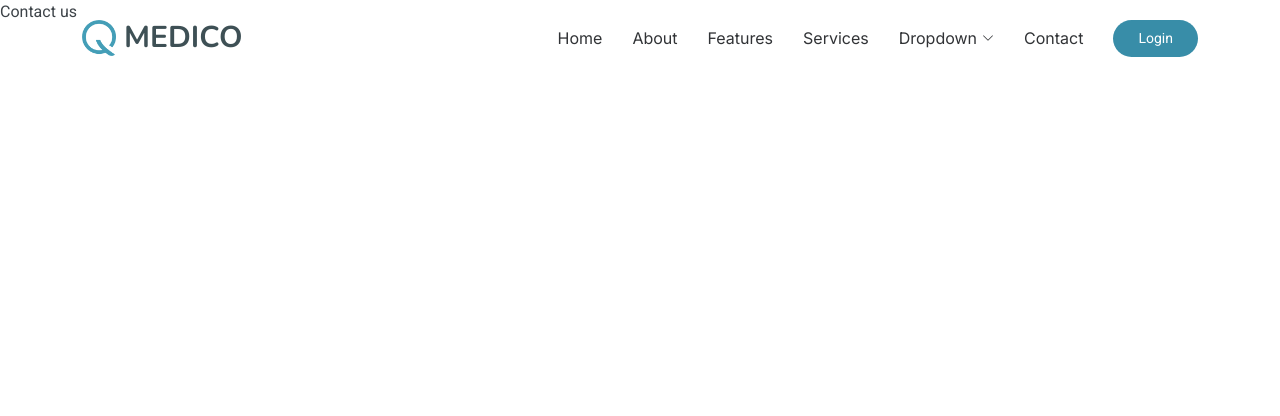
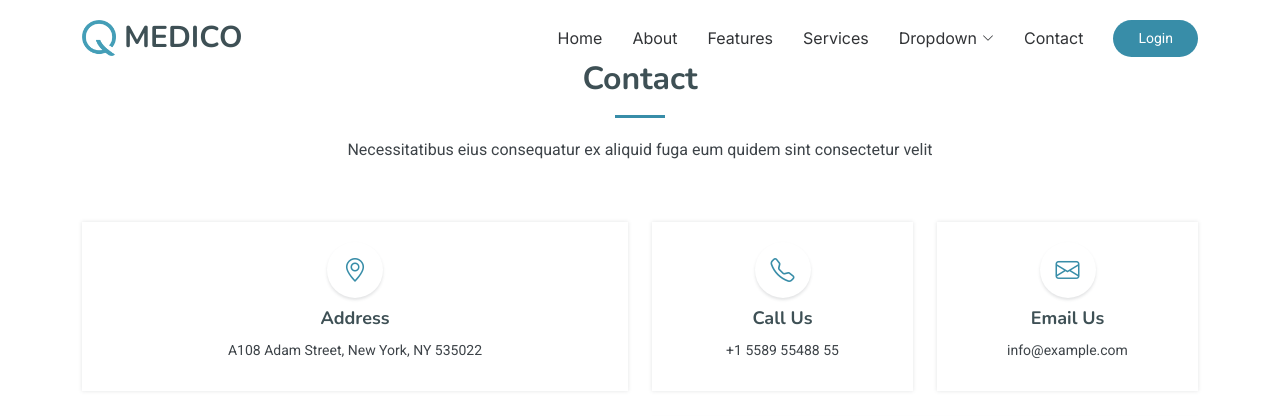
Before and after one commit to arjunmk4u/hospital-management, a Django app: template city_hospital/templates/contact.html in a window 1280 px wide. Shown: the top 416 px of the page. Before the commit the page ends 57 px from the top, so only its background shows below. Run offline with Django 3.2, Linux system fonts and the light colour scheme; the template is opened without the code that fills it, so the values that code supplies are empty; some libraries are stand-ins or nearby versions.

Commit message:
changed base template, contact template, index template

```diff
--- a/city_hospital/templates/base.html
+++ b/city_hospital/templates/base.html
@@ -53,8 +53,8 @@
 
       <nav id="navmenu" class="navmenu">
         <ul>
-          <li><a href="{% url 'home' %}" class="">Home</a></li>
-          <li><a href="#about">About</a></li>
+          <li><a href="{% url 'home' %}#hero" class="">Home</a></li>
+          <li><a href="{% url 'home' %}#about">About</a></li>
           <li><a href="#features">Features</a></li>
           <li><a href="#services">Services</a></li>
           <li class="dropdown"><a href="#"><span>Dropdown</span> <i class="bi bi-chevron-down toggle-dropdown"></i></a>
@@ -74,7 +74,7 @@
               <li><a href="#">Dropdown 4</a></li>
             </ul>
           </li>
-          <li><a href="#contact">Contact</a></li>
+          <li><a href="{% url 'contact' %}">Contact</a></li>
         </ul>
         <i class="mobile-nav-toggle d-xl-none bi bi-list"></i>
       </nav>
--- a/city_hospital/templates/contact.html
+++ b/city_hospital/templates/contact.html
@@ -1,7 +1,88 @@
-{% extends "base.html" %}
+{% extends 'base.html' %}
+{% load static%}
 
 {%block title%} Contact {%endblock%}
 
 {%block content%}
-Contact us
+  <!-- Contact Section -->
+  <section id="contact" class="contact section">
+
+    <!-- Section Title -->
+    <div class="container section-title" >
+      <h2>Contact</h2>
+      <p>Necessitatibus eius consequatur ex aliquid fuga eum quidem sint consectetur velit</p>
+    </div><!-- End Section Title -->
+
+    <div class="container"  data-aos-delay="100">
+
+      <div class="row gy-4">
+
+        <div class="col-lg-6">
+          <div class="info-item d-flex flex-column justify-content-center align-items-center"  data-aos-delay="200">
+            <i class="bi bi-geo-alt"></i>
+            <h3>Address</h3>
+            <p>A108 Adam Street, New York, NY 535022</p>
+          </div>
+        </div><!-- End Info Item -->
+
+        <div class="col-lg-3 col-md-6">
+          <div class="info-item d-flex flex-column justify-content-center align-items-center"  data-aos-delay="300">
+            <i class="bi bi-telephone"></i>
+            <h3>Call Us</h3>
+            <p>+1 5589 55488 55</p>
+          </div>
+        </div><!-- End Info Item -->
+
+        <div class="col-lg-3 col-md-6">
+          <div class="info-item d-flex flex-column justify-content-center align-items-center"  data-aos-delay="400">
+            <i class="bi bi-envelope"></i>
+            <h3>Email Us</h3>
+            <p>info@example.com</p>
+          </div>
+        </div><!-- End Info Item -->
+
+      </div>
+
+      <div class="row gy-4 mt-1">
+        <div class="col-lg-6"  data-aos-delay="300">
+          <iframe src="https://www.google.com/maps/embed?pb=!1m14!1m8!1m3!1d48389.78314118045!2d-74.006138!3d40.710059!3m2!1i1024!2i768!4f13.1!3m3!1m2!1s0x89c25a22a3bda30d%3A0xb89d1fe6bc499443!2sDowntown%20Conference%20Center!5e0!3m2!1sen!2sus!4v1676961268712!5m2!1sen!2sus" frameborder="0" style="border:0; width: 100%; height: 400px;" allowfullscreen="" loading="lazy" referrerpolicy="no-referrer-when-downgrade"></iframe>
+        </div><!-- End Google Maps -->
+
+        <div class="col-lg-6">
+          <form action="forms/contact.php" method="post" class="php-email-form"  data-aos-delay="400">
+            <div class="row gy-4">
+
+              <div class="col-md-6">
+                <input type="text" name="name" class="form-control" placeholder="Your Name" required="">
+              </div>
+
+              <div class="col-md-6 ">
+                <input type="email" class="form-control" name="email" placeholder="Your Email" required="">
+              </div>
+
+              <div class="col-md-12">
+                <input type="text" class="form-control" name="subject" placeholder="Subject" required="">
+              </div>
+
+              <div class="col-md-12">
+                <textarea class="form-control" name="message" rows="6" placeholder="Message" required=""></textarea>
+              </div>
+
+              <div class="col-md-12 text-center">
+                <div class="loading">Loading</div>
+                <div class="error-message"></div>
+                <div class="sent-message">Your message has been sent. Thank you!</div>
+
+                <button type="submit">Send Message</button>
+              </div>
+
+            </div>
+          </form>
+        </div><!-- End Contact Form -->
+
+      </div>
+
+    </div>
+
+  </section><!-- /Contact Section -->
 {%endblock%}
--- a/city_hospital/templates/logged-profile.html
+++ b/city_hospital/templates/logged-profile.html
@@ -84,7 +84,7 @@
                 <li><a href="#">Dropdown 4</a></li>
               </ul>
             </li>
-            <li><a href="#contact">Contact</a></li>
+            <li><a href="{% url 'contact' %}">Contact</a></li>
           </ul>
           <i class="mobile-nav-toggle d-xl-none bi bi-list"></i>
         </nav>
```
Also changed, not shown: city_hospital/templates/index.html (+8 -8 lines), city_hospital/db.sqlite3.
